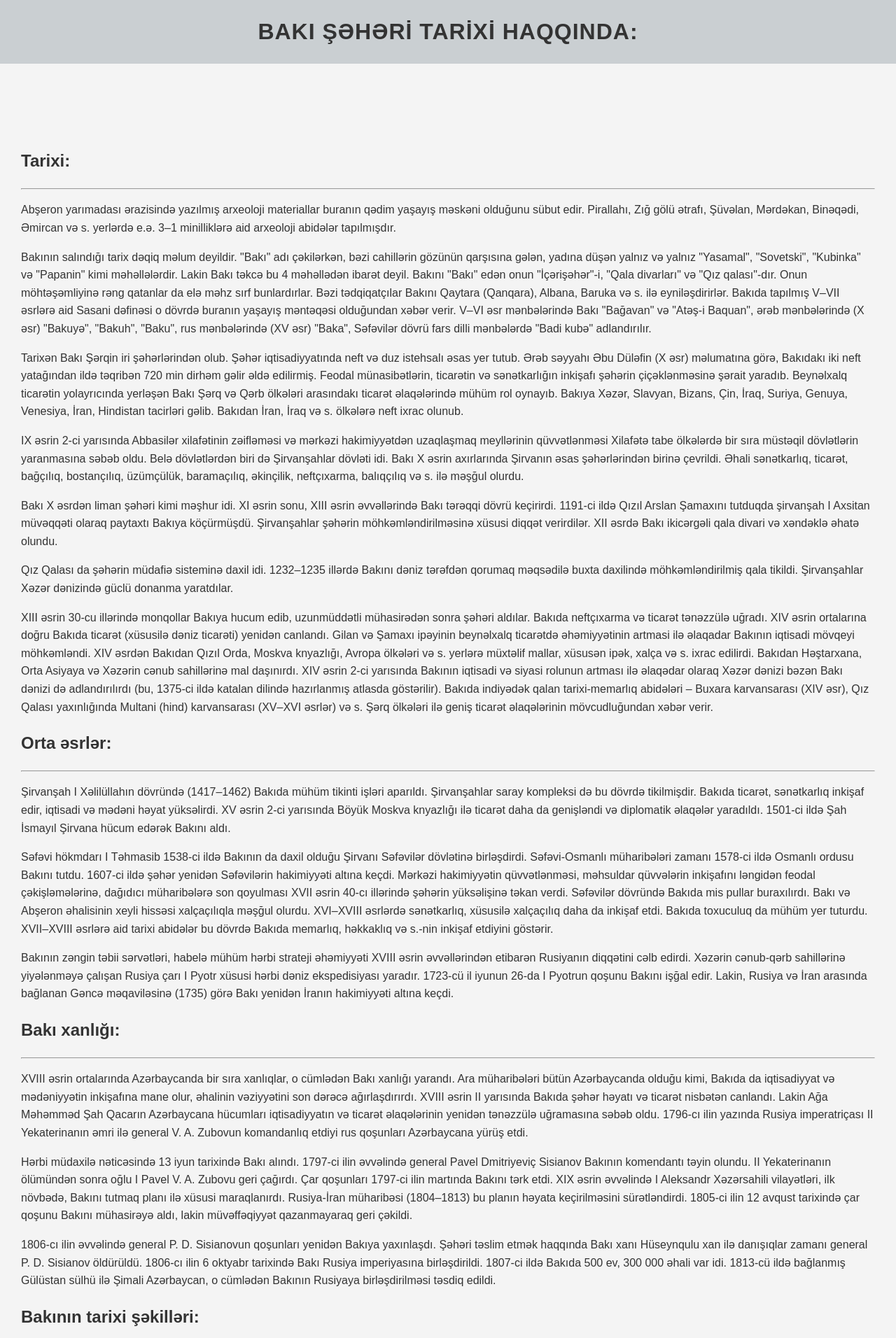
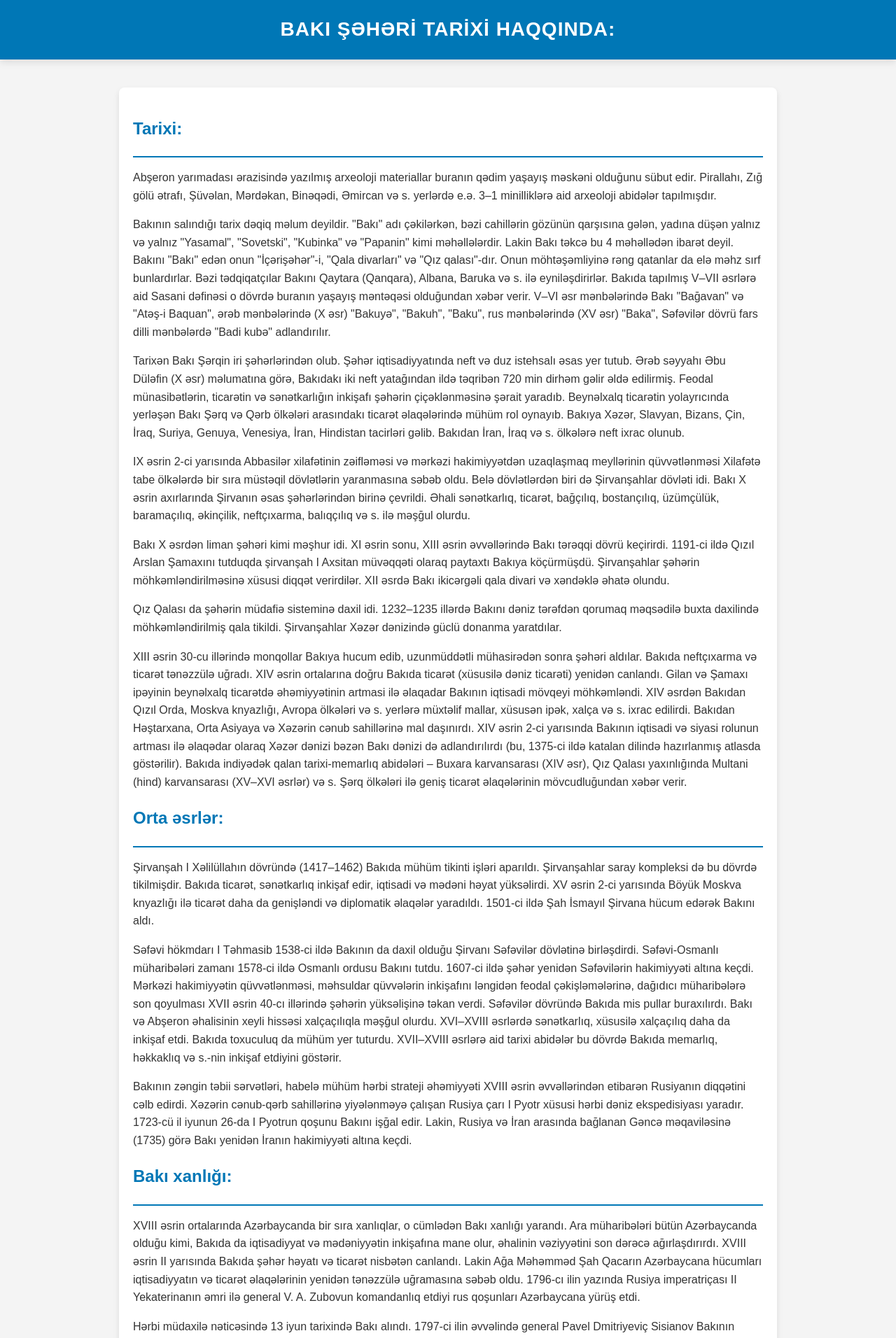
Before and after one commit to ismayilserifli/web-projects, a PHP site: page /baki.html in a window 1280 px wide. Shown: the top 1912 px of the page at 70% size. Run offline with PHP 8.4, Linux system fonts and the light colour scheme.

Commit message:
Update melumat.css

```diff
--- a/AzTarixi/melumat.css
+++ b/AzTarixi/melumat.css
@@ -140,3 +140,50 @@ main {
 .p11 {
     font-size: 10dpx;
 }
+        @import url('https://fonts.googleapis.com/css2?family=Poppins:wght@300;400;600&display=swap');
+
+        body {
+            font-family: 'Poppins', sans-serif;
+            margin: 0;
+            padding: 0;
+            background-color: #f4f4f4;
+            color: #333;
+        }
+
+        .basliq {
+            background: #0077b6;
+            color: white;
+            text-align: center;
+            padding: 20px 0;
+            box-shadow: 0px 4px 10px rgba(0, 0, 0, 0.1);
+        }
+
+        .basliq h1 {
+            margin: 0;
+            font-size: 28px;
+        }
+
+        .div2 {
+            max-width: 900px;
+            margin: 20px auto;
+            background: white;
+            padding: 20px;
+            border-radius: 8px;
+            box-shadow: 0px 4px 8px rgba(0, 0, 0, 0.1);
+        }
+
+        h2 {
+            color: #0077b6;
+        }
+
+        p {
+            line-height: 1.6;
+            font-size: 16px;
+        }
+
+        hr {
+            border: none;
+            height: 2px;
+            background: #0077b6;
+            margin: 10px 0;
+        }
```
